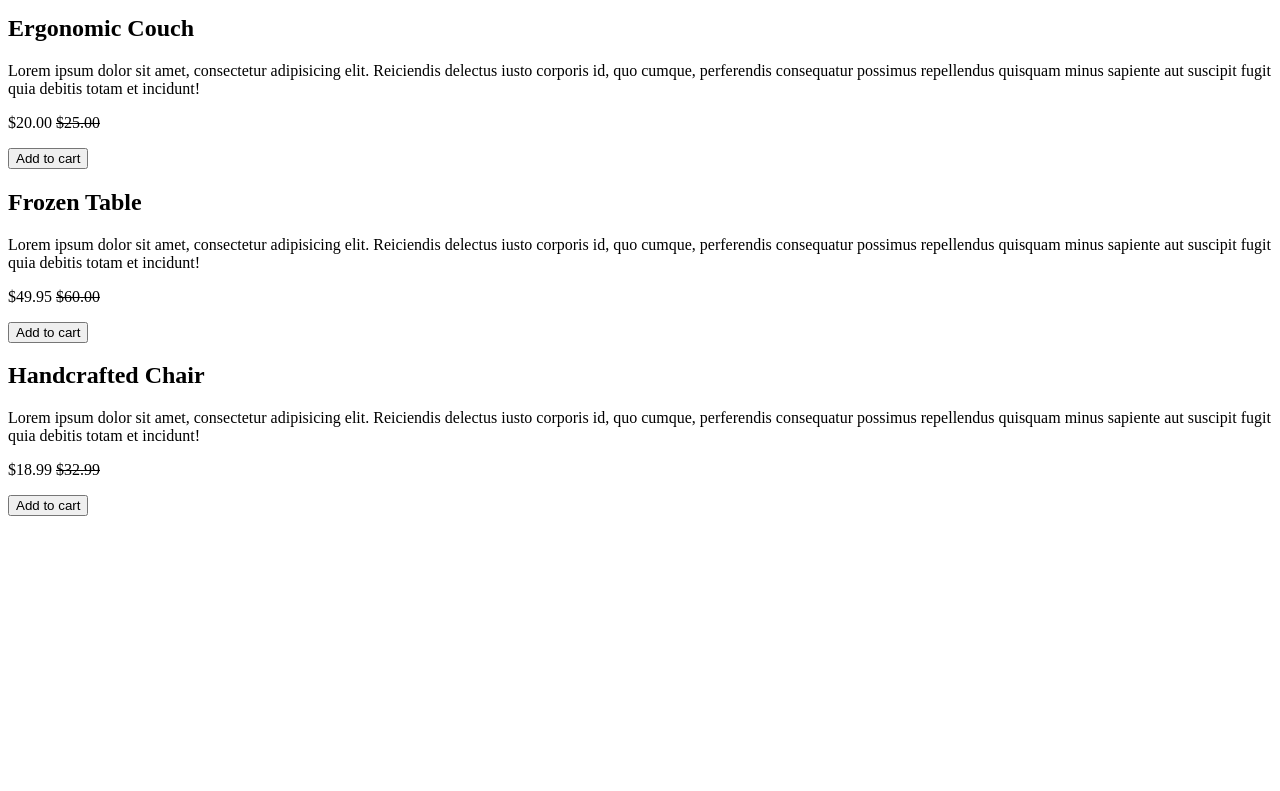
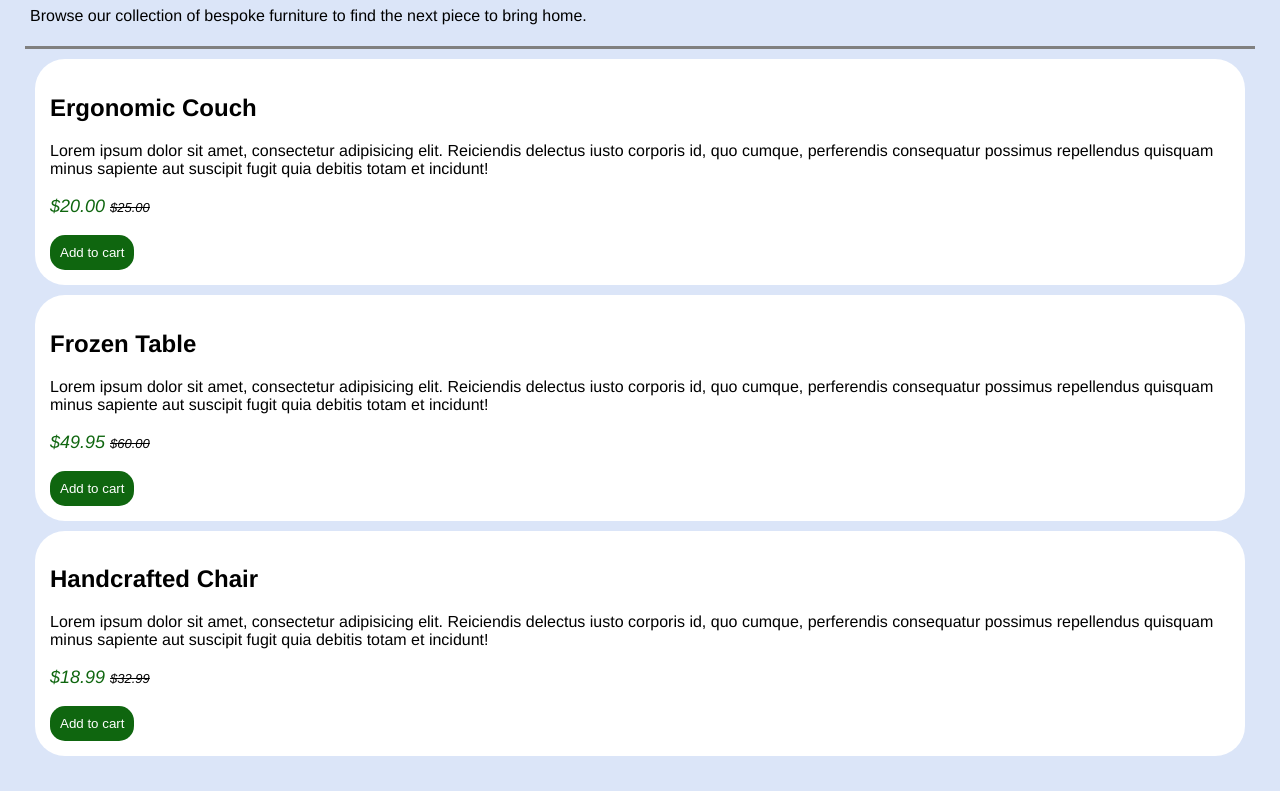
Before and after one commit to sethdavis118/furniture-emporium, a plain HTML site: page index.html in a window 1280 px wide. Shown: the part 103-894 px from the top of the page. Before the commit the page ends 800 px from the top, so only its background shows below. Drawn offline with Linux system fonts and the light colour scheme.

Commit message:
Added css and relavent styling data

```diff
--- a/index.css
+++ b/index.css
@@ -0,0 +1,48 @@
+body {
+  font-family: Helvetica, sans-serif;
+  padding: 15px;
+  margin: 10px;
+  background-color: rgb(219, 229, 248);
+}
+
+.price {
+  font-style: italic;
+  font-size: large;
+  color: rgb(15, 102, 15);
+}
+
+.canceled-price {
+  font-size: small;
+  color: black;
+}
+
+article {
+  border-radius: 30px;
+  padding: 15px;
+  margin: 10px;
+  background-color: white;
+}
+
+.product-description {
+  font-weight: lighter;
+}
+
+header {
+  padding: 5px;
+  border-bottom: solid gray;
+}
+
+.cart-button {
+  background-color: rgb(15, 102, 15);
+  color: white;
+  border: white;
+  border-radius: 15px;
+  padding: 10px;
+  transition: 0.5s padding;
+}
+
+.cart-button:hover {
+  background-color: rgb(50, 145, 48);
+  /* Does it matter that the highlighted button breakes the contrast rules? */
+  padding: 20px;
+}
--- a/index.html
+++ b/index.html
@@ -2,6 +2,7 @@
 <html lang="en">
   <head>
     <title>Furniture Emporium</title>
+    <link rel="stylesheet" href="index.css" />
   </head>
   <body>
     <main>
@@ -14,36 +15,36 @@
       </header>
       <article>
         <h2>Ergonomic Couch</h2>
-        <p>
+        <p class="product-description">
           Lorem ipsum dolor sit amet, consectetur adipisicing elit. Reiciendis
           delectus iusto corporis id, quo cumque, perferendis consequatur
           possimus repellendus quisquam minus sapiente aut suscipit fugit quia
           debitis totam et incidunt!
         </p>
-        <p>$20.00 <s>$25.00</s></p>
-        <button>Add to cart</button>
+        <p class="price">$20.00 <s class="canceled-price">$25.00</s></p>
+        <button class="cart-button">Add to cart</button>
       </article>
       <article>
         <h2>Frozen Table</h2>
-        <p>
+        <p class="product-description">
           Lorem ipsum dolor sit amet, consectetur adipisicing elit. Reiciendis
           delectus iusto corporis id, quo cumque, perferendis consequatur
           possimus repellendus quisquam minus sapiente aut suscipit fugit quia
           debitis totam et incidunt!
         </p>
-        <p>$49.95 <s>$60.00</s></p>
-        <button>Add to cart</button>
+        <p class="price">$49.95 <s class="canceled-price">$60.00</s></p>
+        <button class="cart-button">Add to cart</button>
       </article>
       <article>
         <h2>Handcrafted Chair</h2>
-        <p>
+        <p class="product-description">
           Lorem ipsum dolor sit amet, consectetur adipisicing elit. Reiciendis
           delectus iusto corporis id, quo cumque, perferendis consequatur
           possimus repellendus quisquam minus sapiente aut suscipit fugit quia
           debitis totam et incidunt!
         </p>
-        <p>$18.99 <s>$32.99</s></p>
-        <button>Add to cart</button>
+        <p class="price">$18.99 <s class="canceled-price">$32.99</s></p>
+        <button class="cart-button">Add to cart</button>
       </article>
     </main>
   </body>
```
Also changed, not shown: Todo.txt (added).
